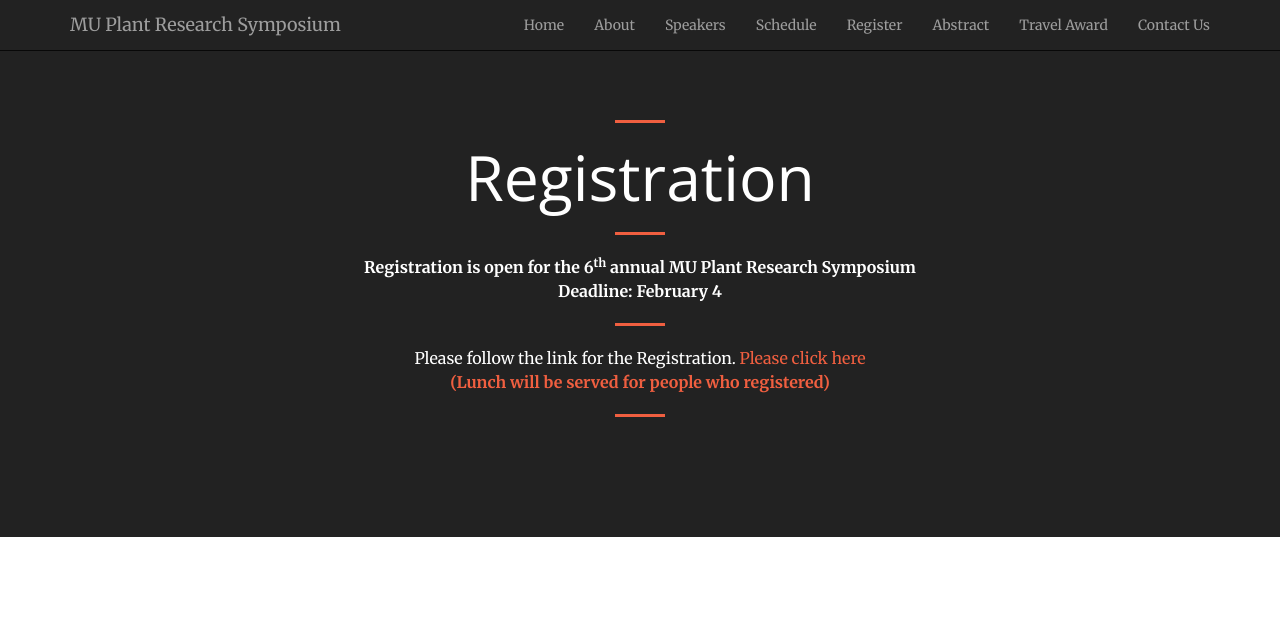
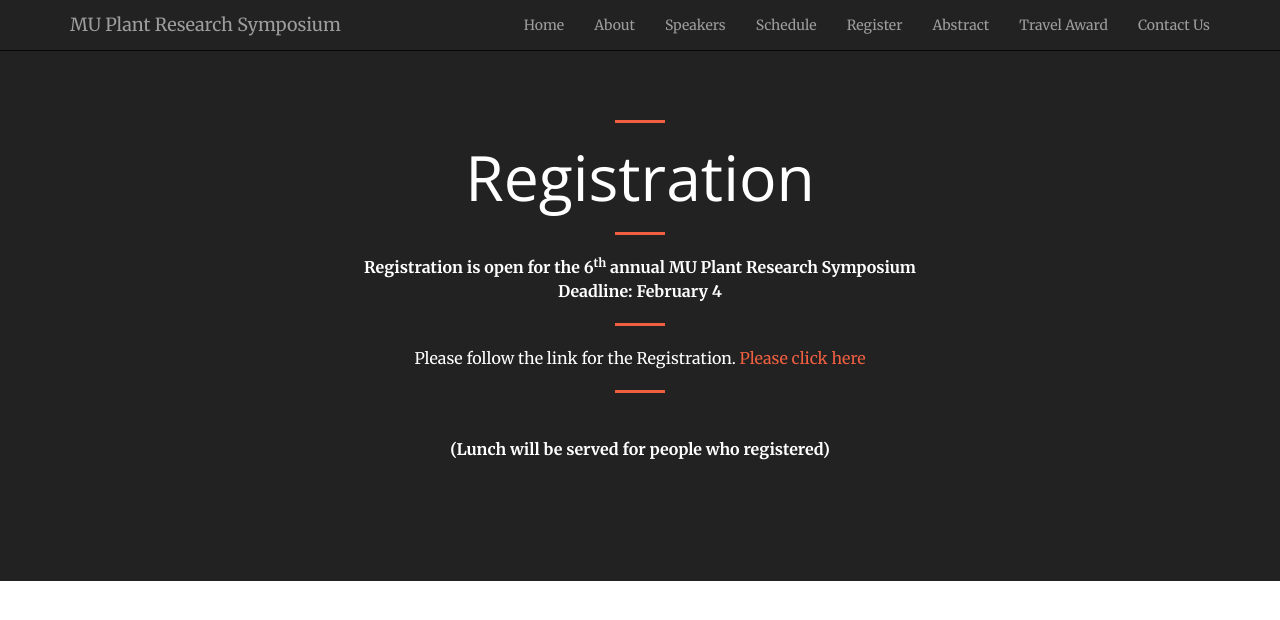
Before and after one commit to mupioneersymposium/mupioneersymposium.github.io, a Jekyll site: the page built from register.md, in a window 1280 px wide. Shown: the top 620 px of the page. Built offline with Jekyll 4.4.1, drawn with Linux system fonts in a browser that asks for light colours.

Commit message:
Update register.md

```diff
--- a/register.md
+++ b/register.md
@@ -9,6 +9,7 @@ layout: regular
 **Deadline: February 4**
 
 <hr style="clear: both;" />
-Please follow the link for the Registration. <a href="https://docs.google.com/forms/d/e/1FAIpQLSezsZm-nLOu5xlV4MIB-f9yN2wZx3VV-6B463WXHI-C5m8zHA/viewform?usp=sf_link" target="_blank"> Please click here <br />
+Please follow the link for the Registration. <a href="https://docs.google.com/forms/d/e/1FAIpQLSezsZm-nLOu5xlV4MIB-f9yN2wZx3VV-6B463WXHI-C5m8zHA/viewform?usp=sf_link" target="_blank"> Please click here
+<hr style="clear: both;" />
+<br />
   **(Lunch will be served for people who registered)**
-<hr style="clear: both;" />
```
